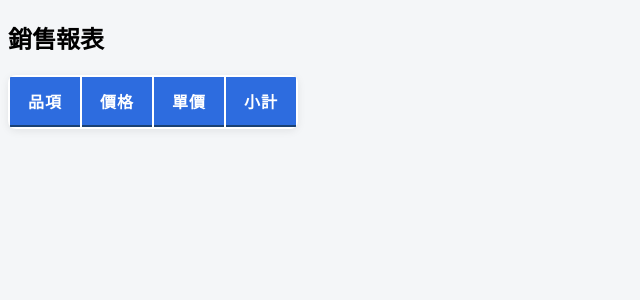
After one commit to yn0410/Database_20250602, a PHP site: page /sales_report.php in a window 1280 px wide. The commit adds this page. Shown: the top 300 px of the page, without its empty margins (0-640 px from the left). Run offline with PHP 8.4, Linux system fonts and the light colour scheme; data that the repository does not hold is empty.

Commit message:
練習-早餐店網頁 銷售報表(老師code)

```diff
--- a/index.php
+++ b/index.php
@@ -29,6 +29,9 @@
         .btns{
             width: 50%;
             margin: auto;
+
+            display: flex;
+            justify-content: space-between;
         }
     </style>
     <div class="btns">
@@ -37,11 +40,13 @@
                 +
             </a>
         </button>
+        <button><a href="sales_report.php">銷售報表</a></button>
     </div>
     <table>
         <tr>
             <td>品項</td>
             <td>價格</td>
+            <td>操作</td>
         </tr>
         <?php
         foreach($items as $item):
--- /dev/null
+++ b/sales_report.php
@@ -0,0 +1,91 @@
+<!DOCTYPE html>
+<html lang="en">
+<head>
+    <meta charset="UTF-8">
+    <meta name="viewport" content="width=device-width, initial-scale=1.0">
+    <title>銷售報表</title>
+</head>
+<body>
+    <!-- 老師code... -->
+    <h2>銷售報表</h2>
+    <?php
+    $dsn="mysql:host=localhost;charset=utf8;dbname=store";
+    $pdo=new PDO($dsn, 'root', '');
+    $sql="SELECT `items`.`name`,
+                `items`.`price`,
+                sum(`sales`.`quantity`) as `sales_count`,
+                sum(`items`.`price`*`sales`.`quantity`) as `total_sales`
+            FROM `items`
+       LEFT JOIN `sales`
+              ON `items`.`id`=`sales`.`item_id`
+        GROUP BY `sales`.`item_id`";
+    $reports=$pdo->query($sql)->fetchAll(PDO::FETCH_ASSOC);
+    ?>
+    <style>
+        body {
+            background: #f4f6f8;
+            font-family: 'Segoe UI', Arial, sans-serif;
+        }
+
+        table {
+            background: #fff;
+            box-shadow: 0 2px 8px rgba(0,0,0,0.08);
+            border-radius: 8px;
+            overflow: hidden;
+        }
+
+        th, td {
+            font-size: 16px;
+        }
+
+        tr:first-child td {
+            background: #2d6cdf;
+            color: #fff;
+            font-weight: bold;
+            letter-spacing: 1px;
+            border-bottom: 2px solid #1a4173;
+        }
+
+        tr:nth-child(even):not(:first-child) {
+            background: #f0f4fa;
+        }
+
+        tr:hover:not(:first-child) {
+            background: #e6f0ff;
+            transition: background 0.2s;
+        }
+
+        td, th {
+            border: none;
+            padding: 12px 18px;
+        }
+
+        td {
+            color: #333;
+        }
+
+    </style>
+
+    <table>
+        <tr>
+            <td>品項</td>
+            <td>價格</td>
+            <td>單價</td>
+            <td>小計</td>
+        </tr>
+        <?php
+        foreach($reports as $report):
+        ?>
+        <tr>
+            <td><?=$report['name']?></td>
+            <td><?=$report['sales_count']?></td>
+            <td><?=$report['price']?></td>
+            <td><?=$report['total_sales']?></td>
+        </tr>
+        <?php
+        endforeach;
+        ?>
+    </table>
+
+</body>
+</html>
```
